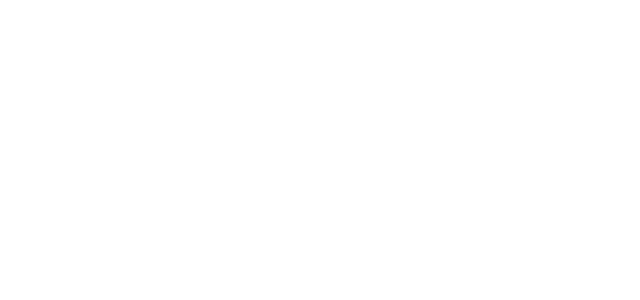
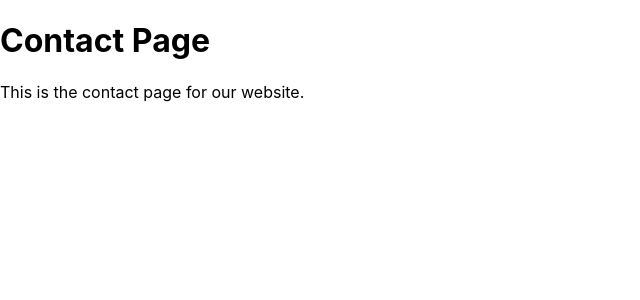
Before and after one commit to wseguin03/cheer-docker, a React (Create React App) app in the folder Client/: page /contact in a window 1280 px wide. Before the commit this address had no page. Shown: the top 300 px of the page, without its empty margins (0-640 px from the left). Built offline with nearby package versions, Linux system fonts and the light colour scheme.

Commit message:
added contact page and route

```diff
--- a/Client/src/App.js
+++ b/Client/src/App.js
@@ -2,12 +2,14 @@
 import { BrowserRouter, Routes, Route } from 'react-router-dom';
 import './App.css';
 import HomePage from './components/HomePage';
+import ContactPage from './components/ContactPage';
 
 function App() {
   return (
     <BrowserRouter>
     <Routes>
     <Route path="/" element={<HomePage />} />
+    <Route path="/contact" element={<ContactPage />} />
     </Routes>
     </BrowserRouter>
   );
--- /dev/null
+++ b/Client/src/components/ContactPage.js
@@ -0,0 +1,12 @@
+import React from 'react';
+
+const ContactPage = () => {
+    return (
+      <div>
+        <h1>Contact Page</h1>
+        <p>This is the contact page for our website.</p>
+      </div>
+    );
+  };
+
+  export default ContactPage;
```
